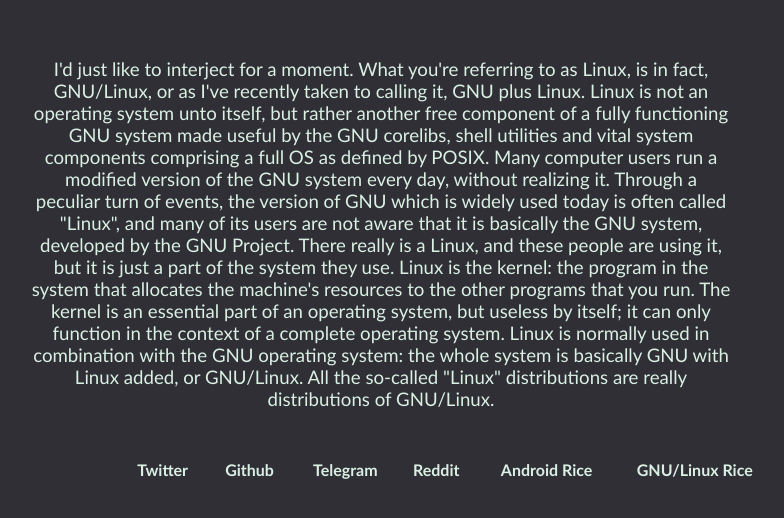
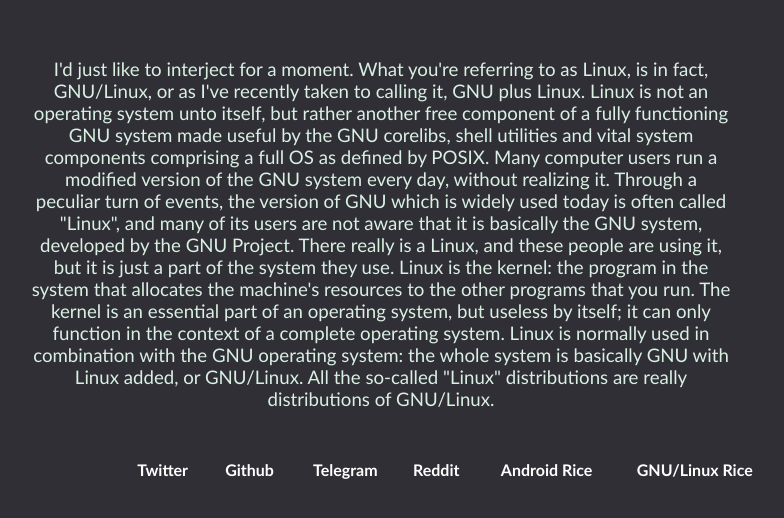
Before and after one commit to qualious/qualious.github.io, a plain HTML site: page index.html in a window 1280 px wide. Shown: the top 518 px of the page, without its empty margins (259-1043 px from the left). Drawn offline with Linux system fonts and the light colour scheme.

Commit message:
Update style.css

```diff
--- a/style.css
+++ b/style.css
@@ -1,5 +1,5 @@
 a {
-    color: #d9f0e3;
+    color: #ffffff;
     letter-spacing: 0px;
     line-height: 30px;
     margin: -5px 0px;
```
